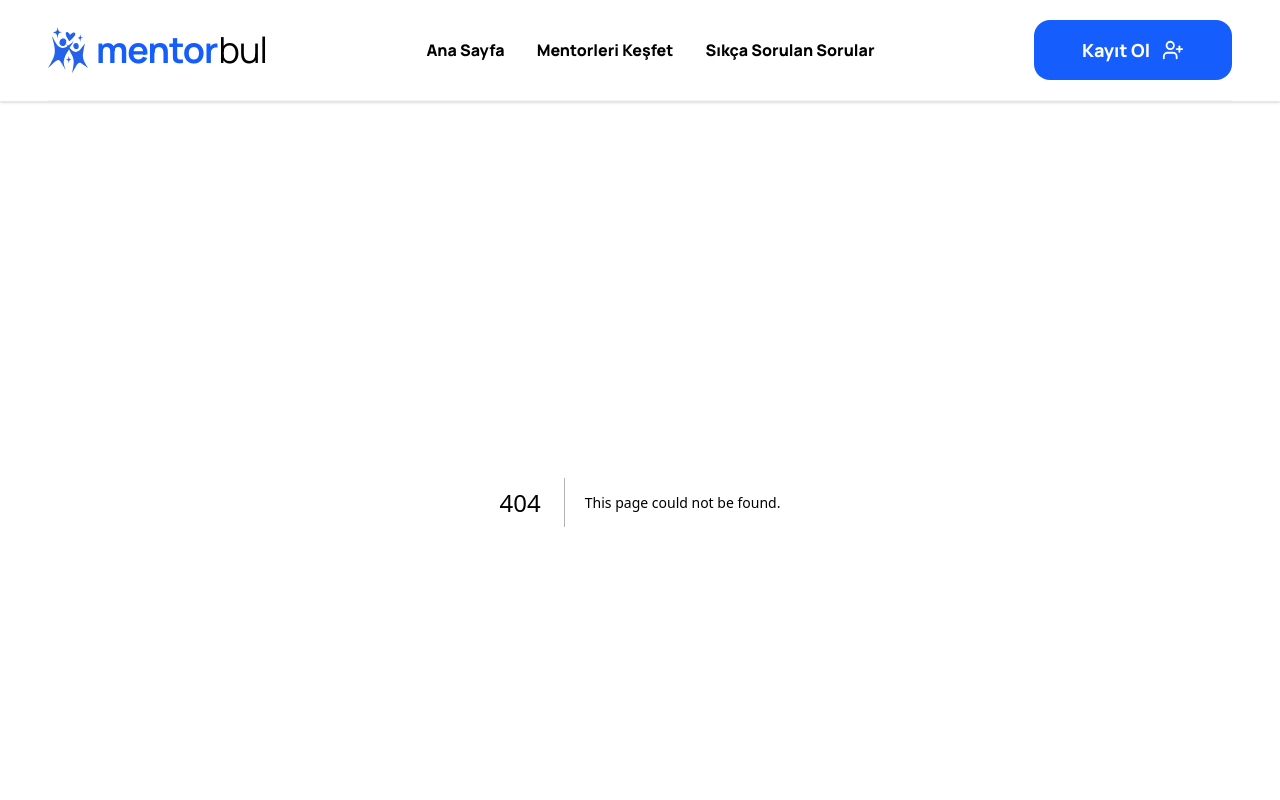
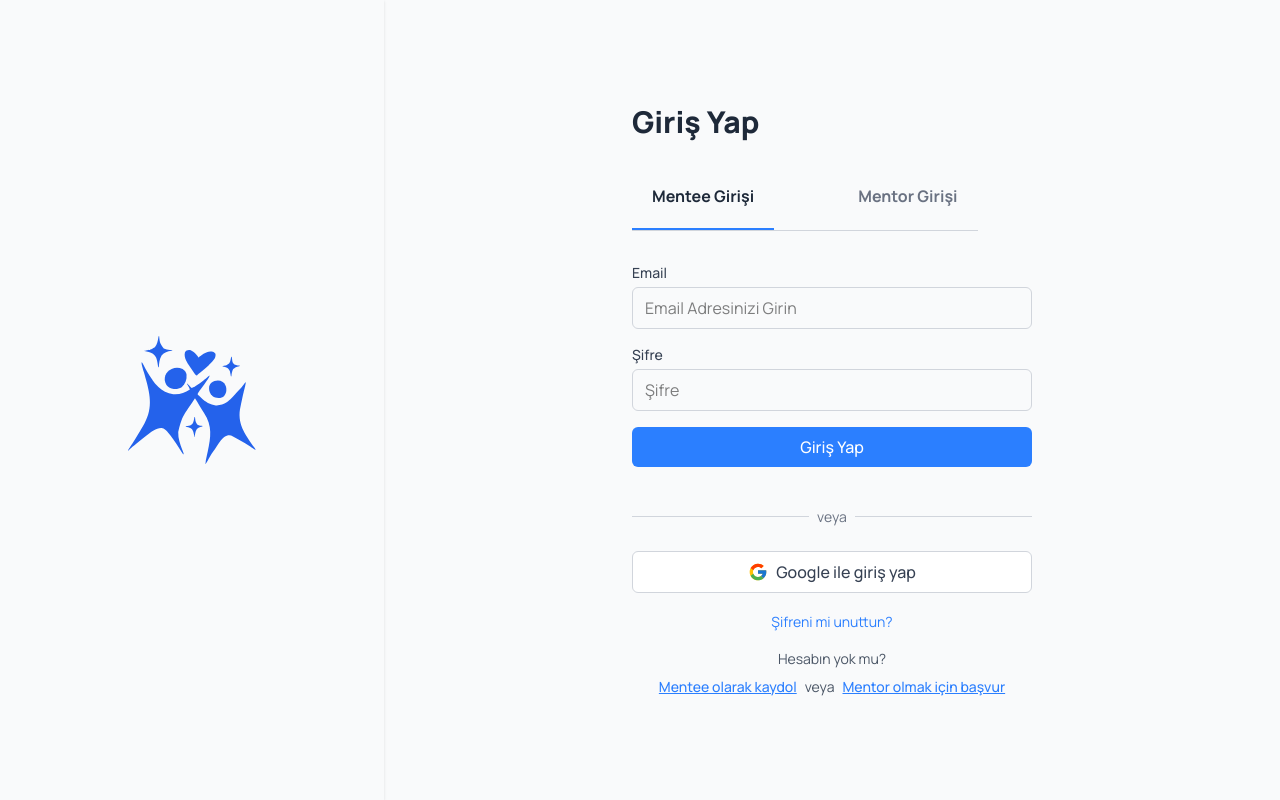
Before and after one commit to kaanmetep/mentorbul, a Next.js app: page /kayit in a window 1280 px wide. Before the commit this address had no page. Shown: the top 800 px of the page. Built offline with nearby package versions, Linux system fonts and the light colour scheme.

Commit message:
create login page

```diff
--- /dev/null
+++ b/app/(home)/layout.tsx
@@ -0,0 +1,20 @@
+import Footer from "@/components/Footer";
+import Header from "@/components/Header";
+
+export default function HomeLayout({
+  children,
+}: {
+  children: React.ReactNode;
+}) {
+  return (
+    <div>
+      <div className=" border-b border-gray-200 shadow-sm">
+        <Header />
+      </div>
+      {children}
+      <div className="mx-auto max-w-[1400px] px-4 sm:px-8 lg:px-10 xl:px-12 my-20 lg:my-30">
+        <Footer />
+      </div>
+    </div>
+  );
+}
--- /dev/null
+++ b/app/kayit/page.tsx
@@ -0,0 +1,137 @@
+"use client";
+import React, { useState } from "react";
+import { FcGoogle } from "react-icons/fc";
+import Link from "next/link";
+
+const KayitPage = () => {
+  const [loginType, setLoginType] = useState("mentee");
+
+  return (
+    <div className="bg-gray-50 flex min-h-screen">
+      <div className="md:flex flex-col h-screen w-[30%] bg-gray-50 shadow-sm hidden">
+        <img
+          src="/images/mentorbullogo.svg"
+          alt="Mentorbul Logo"
+          className="w-32 h-32 my-auto mx-auto"
+        />
+      </div>
+      <div className="flex items-center justify-center mx-auto">
+        <div className="w-[400px]">
+          <h3 className="text-3xl font-extrabold mb-6 text-gray-800">
+            Giriş Yap
+          </h3>
+          <div className="flex gap-16 font-bold">
+            <div className="flex gap-16 border-b border-gray-300">
+              <div
+                className={`p-5 cursor-pointer hover:text-gray-600 ${
+                  loginType === "mentee"
+                    ? "text-gray-800 border-b-2 border-blue-500"
+                    : "text-gray-500"
+                }`}
+                onClick={() => setLoginType("mentee")}
+              >
+                Mentee Girişi
+              </div>
+              <div
+                className={`p-5 cursor-pointer hover:text-gray-600 ${
+                  loginType === "mentor"
+                    ? "text-gray-800 border-b-2 border-blue-500"
+                    : "text-gray-500"
+                }`}
+                onClick={() => setLoginType("mentor")}
+              >
+                Mentor Girişi
+              </div>
+            </div>
+          </div>
+
+          <form className="mt-8 space-y-4">
+            <div>
+              <label
+                htmlFor="email"
+                className="block text-sm font-medium text-gray-700 mb-1"
+              >
+                Email
+              </label>
+              <input
+                type="text"
+                id="email"
+                className="w-full px-3 py-2 border border-gray-300 rounded-md focus:outline-none focus:ring-2 focus:ring-blue-500 focus:border-transparent"
+                placeholder="Email Adresinizi Girin"
+              />
+            </div>
+
+            <div>
+              <label
+                htmlFor="password"
+                className="block text-sm font-medium text-gray-700 mb-1"
+              >
+                Şifre
+              </label>
+              <input
+                type="password"
+                id="password"
+                className="w-full px-3 py-2 border border-gray-300 rounded-md focus:outline-none focus:ring-2 focus:ring-blue-500 focus:border-transparent"
+                placeholder="Şifre"
+              />
+            </div>
+
+            <button
+              type="submit"
+              className="w-full bg-blue-500 text-white py-2 px-4 rounded-md hover:bg-blue-600 transition duration-200 font-medium cursor-pointer"
+            >
+              Giriş Yap
+            </button>
+
+            <div className="relative my-6">
+              <div className="absolute inset-0 flex items-center">
+                <div className="w-full border-t border-gray-300"></div>
+              </div>
+              <div className="relative flex justify-center text-sm">
+                <span className="px-2 bg-gray-50 text-gray-500">veya</span>
+              </div>
+            </div>
+
+            <button
+              type="button"
+              className="w-full flex items-center justify-center gap-2 bg-white border border-gray-300 text-gray-700 py-2 px-4 rounded-md hover:bg-gray-50 transition duration-200 font-medium"
+            >
+              <FcGoogle className="w-5 h-5" />
+              Google ile giriş yap
+            </button>
+
+            <div className="mt-4 text-center">
+              <Link
+                href="/forgot-password"
+                className="text-blue-500 hover:text-blue-600 text-sm"
+              >
+                Şifreni mi unuttun?
+              </Link>
+            </div>
+
+            <div className="mt-4 text-center text-sm text-gray-600">
+              <p className="mb-2">Hesabın yok mu? </p>
+              <div>
+                <Link
+                  href="/signup-mentee"
+                  className="text-blue-500 hover:text-blue-600 font-medium underline"
+                >
+                  Mentee olarak kaydol
+                </Link>
+                <span className="mx-2">veya</span>
+                <Link
+                  href="/apply-mentor"
+                  className="text-blue-500 hover:text-blue-600 font-medium underline"
+                >
+                  Mentor olmak için başvur
+                </Link>
+              </div>
+            </div>
+          </form>
+        </div>
+      </div>
+    </div>
+  );
+};
+
+export default KayitPage;
--- a/app/layout.tsx
+++ b/app/layout.tsx
@@ -1,8 +1,7 @@
 import type { Metadata } from "next";
 import { Manrope } from "next/font/google";
 import "./globals.css";
-import Header from "@/components/Header";
-import Footer from "@/components/Footer";
+
 const manrope = Manrope({
   variable: "--font-manrope",
   subsets: ["latin"],
@@ -23,15 +22,7 @@ export default function RootLayout({
 }>) {
   return (
     <html lang="en">
-      <body className={`${manrope.variable} antialiased`}>
-        <div className=" border-b border-gray-200 shadow-sm">
-          <Header />
-        </div>
-        {children}
-        <div className="mx-auto max-w-[1400px] px-4 sm:px-8 lg:px-10 xl:px-12 my-20 lg:my-30">
-          <Footer />
-        </div>
-      </body>
+      <body className={`${manrope.variable} antialiased`}>{children}</body>
     </html>
   );
 }
```
Also changed, not shown: app/(home)/mentor/[slug]/page.tsx (renamed from app/mentor/[slug]/page.tsx), app/(home)/mentor/kesfet/page.tsx (renamed from app/mentor/kesfet/page.tsx), app/(home)/page.tsx (renamed from app/page.tsx), app/(home)/sorular/page.tsx (renamed from app/sorular/page.tsx).
